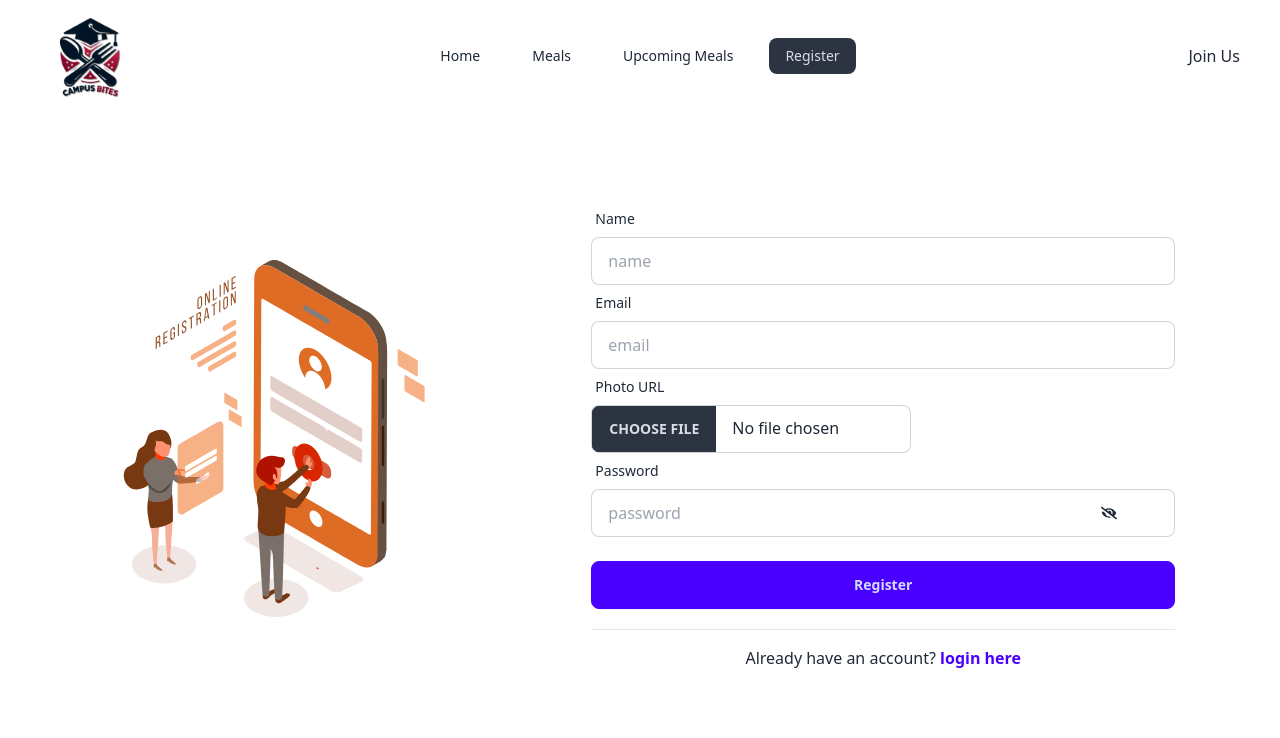
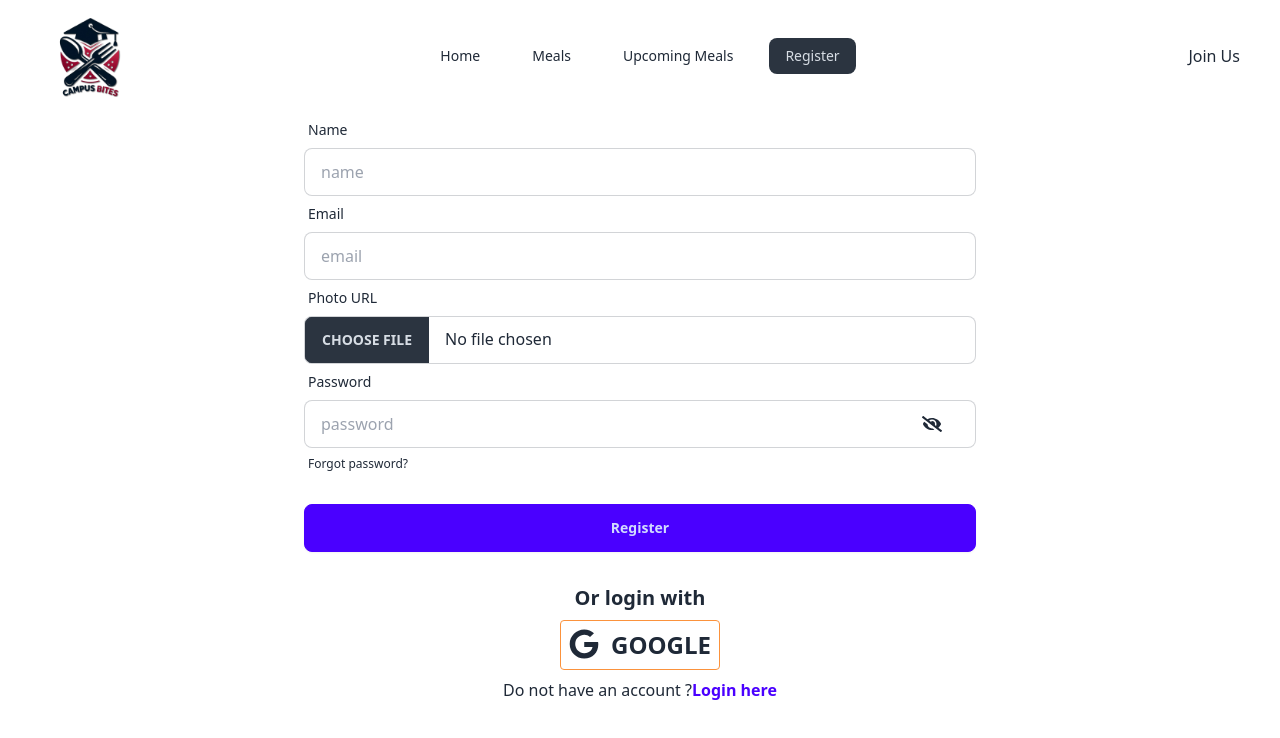
Before and after one commit to rakibulhasan044/assignment-12-client, a React (Vite) app: page /register in a window 1280 px wide. Shown: the top 738 px of the page. Built offline with nearby package versions, Linux system fonts and the light colour scheme; no server answers.

Commit message:
implemented react hookgorm

```diff
--- /dev/null
+++ b/src/Utils/image.js
@@ -0,0 +1,8 @@
+import axios from "axios";
+
+export const imageUpload = async (image) => {
+    const formData = new FormData();
+    formData.append("image", image);
+    const { data } = await axios.post(`https://api.imgbb.com/1/upload?key=${import.meta.env.VITE_IMGBB_API_KEY}`, formData);
+    return data.data.display_url;
+}
--- a/src/hooks/useMeals.jsx
+++ b/src/hooks/useMeals.jsx
@@ -1,7 +1,7 @@
 import { useQuery} from "@tanstack/react-query";
 import useAxiosPublic from "./useAxiosPublic";
 
-const useMeals = (page, filter, priceRange, limit = 6) => {
+const useMeals = (page, filter, priceRange, limit = 0) => {
   const axiosPublic = useAxiosPublic();
 
   const { data: meals = [], isLoading, refetch } = useQuery({
--- a/src/pages/Home/MealsCategory/MealsCategory.jsx
+++ b/src/pages/Home/MealsCategory/MealsCategory.jsx
@@ -7,7 +7,7 @@ import MealsCard from "./MealsCard";
 
 const MealsCategory = () => {
   const [tabIndex, setTabIndex] = useState(0);
-  const [meals, loading] = useMeals(0);
+  const [meals, , isLoading] = useMeals(0);
 
 
   const categories = ["breakfast", "lunch", "snacks", "dinner"];
@@ -16,7 +16,7 @@ const MealsCategory = () => {
     return  meals.filter((item) => item.category === category);
   };
 
-  if (loading) {
+  if (isLoading) {
     return <div className="loading loading-ring loading-lg text-info flex items-center justify-center mx-auto"></div>
   }
 
@@ -33,7 +33,6 @@ const MealsCategory = () => {
         <TabPanel key={index}>
           <div className="grid grid-cols-1 md:grid-cols-2 lg:grid-cols-3 gap-5 mt-10">
             {filterMealsByCategory(category).map((item, index) => (
-              // <li key={index}>{item.item_name}</li>
               <MealsCard key={index} item={item} />
             ))}
           </div>
--- a/src/pages/Login/Login.jsx
+++ b/src/pages/Login/Login.jsx
@@ -1,21 +1,21 @@
+import { useForm } from "react-hook-form";
+import { FaGoogle } from "react-icons/fa6";
 import { Link } from "react-router-dom";
 import { FaEye } from "react-icons/fa6";
 import { FaEyeSlash } from "react-icons/fa";
-import { FaGoogle } from "react-icons/fa6";
-import { useEffect, useState } from "react";
-import Lottie from "lottie-react";
-import login from "../../assets/animation/login.json";
-import AOS from "aos";
-import "aos/dist/aos.css";
+import { useState } from "react";
 import useAuth from "../../hooks/useAuth";
 import Swal from "sweetalert2";
 
-const Login = () => {
+const Register = () => {
+
   const [show, setShow] = useState(false);
   const { user, googleSignIn } = useAuth();
 
-  const handleLogin = async (e) => {
+  const { register, handleSubmit, formState: { errors } } = useForm();
 
+  const onSubmit = data => {
+    console.log(data);
   };
 
   const handleGoogleLogin = async () => {
@@ -34,67 +34,48 @@ const Login = () => {
     }
   };
 
-  useEffect(() => {
-    AOS.init();
-  }, []);
   return (
-    <div
-      className="relative flex flex-col md:flex-row items-center py-10 md:py-20 max-h-screen w-full"
-      data-aos="fade-down"
-    >
-      <div className="w-full md:w-2/5 h-full md:h-auto absolute md:relative top-0 left-0 md:top-auto md:left-auto">
-        <Lottie
-          animationData={login}
-          className="w-full h-full md:h-auto"
-          style={{ zIndex: -1 }}
-        />
-      </div>
-      <div className="flex flex-col w-full md:w-3/5 z-10  p-5 md:p-0">
-        <form onSubmit={handleLogin} className="w-full md:w-4/5 mx-auto">
+    <div className="flex flex-col gap-8 items-center md:mt-20 mx-auto max-w-2xl min-h-screen">
+      <form className="w-full"
+      onSubmit={handleSubmit(onSubmit)}>
+
         <div className="form-control">
           <label className="label">
             <span className="label-text">Email</span>
           </label>
-            <input
-              type="email"
+          <input type="email"
            placeholder="email"
            name="email"
-              className="input input-bordered"
-              required
-            />
+           {...register("name", {required: true})}
+          className="input input-bordered" />
+          {errors.email && <span>This field is required</span>}
         </div>
-          <div className="form-control relative">
-            <label className="label">
-              <span className="label-text">Password</span>
+
+        <div className="form-control ">
+          <label className="label relative "
+          onClick={() => setShow(!show)}>
+            <span className="label-text ">Password</span>
+            {
+              show ? <FaEye size={20} className=" absolute right-[5%] top-[140%]"/> :
+              <FaEyeSlash size={20} className=" absolute right-[5%] top-[140%]"/>
+            }
           </label>
-            <input
-              type={show ? "text" : "password"}
+          <input type={ show ? 'text' : 'password' }
           placeholder="password"
           name="password"
-              className="input input-bordered"
-              required
-            />
-            <span
-              className="absolute top-[52px] right-[10%] cursor-pointer"
-              onClick={() => setShow(!show)}
-              tabIndex={0}
-              aria-label="Toggle password visibility"
-              role="button"
-            >
-              {show ? <FaEye /> : <FaEyeSlash />}
-            </span>
+          {...register("password", { required: true})}
+          className="input input-bordered" />
+          {errors.password && <span>This field is required</span>}
           <label className="label">
-              <a href="#" className="label-text-alt link link-hover">
-                Forgot password?
-              </a>
+            <a href="#" className="label-text-alt link link-hover">Forgot password?</a>
           </label>
         </div>
         <div className="form-control mt-6">
-            <button className="btn btn-primary">Login</button>
+          <button className="btn btn-primary">Register</button>
         </div>
-          <hr className="mt-5" />
       </form>
-        <div className="text-center space-y-2 pt-4">
+
+      <div className="text-center space-y-2">
           <h1 className="text-xl font-bold">Or login with</h1>
           <ul className="flex gap-10 items-center justify-center">
             <li
@@ -110,15 +91,15 @@ const Login = () => {
             </li>
           </ul>
           <p>
-            Do not have an account?{" "}
+            Do not have an account ?
             <Link to="/register" className="text-primary font-semibold">
               Register here
             </Link>
           </p>
         </div>
-      </div>
+
     </div>
   );
 };
 
-export default Login;
+export default Register;
--- a/src/pages/Register/Register.jsx
+++ b/src/pages/Register/Register.jsx
@@ -1,116 +1,187 @@
-import { useEffect, useState } from "react";
-import { Link} from "react-router-dom";
+import { useForm } from "react-hook-form";
+import { FaGoogle } from "react-icons/fa6";
+import { Link } from "react-router-dom";
 import { FaEye } from "react-icons/fa6";
 import { FaEyeSlash } from "react-icons/fa";
-import register from "../../assets/animation/register.json";
-import Lottie from "lottie-react";
+import { useState } from "react";
+import useAuth from "../../hooks/useAuth";
 import Swal from "sweetalert2";
-import AOS from 'aos';
-import 'aos/dist/aos.css';
-
+import { imageUpload } from "../../Utils/image";
 
 const Register = () => {
 
   const [show, setShow] = useState(false);
+  const { user, googleSignIn } = useAuth();
 
-  useEffect(() => {
-    AOS.init();
-  },[])
+  const { register, handleSubmit, formState: { errors } } = useForm();
+  // const handleRegister = (e) => {
+  //   e.preventDefault();
+  //   const form = e.target;
+  //   const name = form.name.value;
+  //   const email = form.email.value;
+  //   const photourl = form.photourl.value;
+  //   const password = form.password.value;
 
+  //   const uppercaseRegex = /[A-Z]/;
+  //   const lowercaseRegex = /[a-z]/;
+  //   const lengthRegex = /.{6,}/;
 
-const handleRegister = e => {
-    console.log('click');
+  //   if (!lengthRegex.test(password)) {
+  //     Swal.fire({
+  //       icon: "error",
+  //       title: "Oops...",
+  //       text: `Password must be longer than 6 character!`,
+  //     });
+  //     return;
+  //   }
+  //   if (!uppercaseRegex.test(password)) {
+  //     Swal.fire({
+  //       icon: "error",
+  //       title: "Oops...",
+  //       text: `Please include a uppercase character!`,
+  //     });
+  //     return;
+  //   }
+  //   if (!lowercaseRegex.test(password)) {
+  //     Swal.fire({
+  //       icon: "error",
+  //       title: "Oops...",
+  //       text: `Please include a lowercase character!`,
+  //     });
+  //     return;
+  //   }
+
+  //   createUser(email, password)
+  //     .then((res) => {
+  //       console.log(res.user);
+  //       updateUserProfile(name, photourl);
+  //       setUser({ ...res?.user, displayName: name, photoURL: photourl });
+  //       navigate(location?.state ? location.state : '/', {replace: true})
+  //       Swal.fire({
+  //         title: "Successfully Register!",
+  //         text: "Welcome!",
+  //         icon: "success",
+  //       });
+  //     })
+  //     .catch((error) => {
+  //       Swal.fire({
+  //         title: "Please Try Again!",
+  //         text: `${error.message}`,
+  //         icon: "error",
+  //       });
+  //     });
+  // };
+
+  const onSubmit = async (data) => {
+    console.log(data);
+    const imageUrl = await imageUpload(data.photoUrl[0]);
+    //console.log(imageUrl);
+  };
+
+  const handleGoogleLogin = async () => {
+    console.log("google click");
+    try {
+      const result = await googleSignIn();
+      console.log(result.user);
+      // navigate(location?.state ? location.state : "/");
+      Swal.fire({
+        title: "Successfully Login!",
+        text: "Welcome!",
+        icon: "success",
+      });
+    } catch (err) {
+      console.log(err.message);
     }
+  };
 
   return (
-    <div className="relative flex flex-col md:flex-row items-center py-10 md:py-20 max-h-screen w-full"  data-aos="fade-down-left">
-      <div className="w-full md:w-2/5 h-full md:h-auto absolute md:relative top-0 left-0 md:top-auto md:left-auto">
-        <Lottie
-          animationData={register}
-          loop={true}
-          className="w-full h-full md:h-auto"
-          style={{ zIndex: -1 }}
-        />
-      </div>
-      <div className="flex flex-col w-full md:w-3/5 z-10  p-5 md:p-0">
-        <form onSubmit={handleRegister} className="w-full md:w-4/5 mx-auto">
+    <div className="flex flex-col gap-8 items-center justify-center mx-auto max-w-2xl">
+      <form className="w-full"
+      onSubmit={handleSubmit(onSubmit)}>
       <div className="form-control">
           <label className="label">
             <span className="label-text">Name</span>
           </label>
-            <input
-              type="text"
+          <input type="text"
           placeholder="name"
           name="name"
-              className="input input-bordered"
-              required
-            />
+          {...register("name", {required: true})}
+          className="input input-bordered" />
+          {errors.name && <span>This field is required</span>}
         </div>
+
         <div className="form-control">
           <label className="label">
             <span className="label-text">Email</span>
           </label>
-            <input
-              type="email"
+          <input type="email"
            placeholder="email"
            name="email"
-              className="input input-bordered"
-              required
-            />
+           {...register("email", {required: true})}
+          className="input input-bordered" />
+          {errors.email && <span>This field is required</span>}
         </div>
-          {/* <div className="form-control">
+
+        <div className="form-control">
           <label className="label">
             <span className="label-text">Photo URL</span>
           </label>
-            <input
-              type="text"
+          <input type="file"
           placeholder="photo url"
-              name="photourl"
-              className="input input-bordered"
-              required
-            />
-          </div> */}
-          <div className="form-control relative">
-          <label className="label">
-              <span className="label-text">Photo URL</span>
+          name="photoUrl"
+          {...register("photoUrl", { required: true})}
+
+          className="file-input file-input-bordered w-full max-w-2xl" />
+          {errors.email && <span>This field is required</span>}
+        </div>
+
+        <div className="form-control ">
+          <label className="label relative "
+          onClick={() => setShow(!show)}>
+            <span className="label-text ">Password</span>
+            {
+              show ? <FaEye size={20} className=" absolute right-[5%] top-[140%]"/> :
+              <FaEyeSlash size={20} className=" absolute right-[5%] top-[140%]"/>
+            }
           </label>
-          <input type="file" className="file-input file-input-bordered w-full max-w-xs" />
-          </div>
-          <div className="form-control relative">
-            <label className="label">
-              <span className="label-text">Password</span>
-            </label>
-            <input
-              type={show ? "text" : "password"}
+          <input type={ show ? 'text' : 'password' }
           placeholder="password"
           name="password"
-              className="input input-bordered"
-              required
-            />
-            <span
-              className="absolute top-[52px] right-[10%] cursor-pointer"
-              onClick={() => setShow(!show)}
-              tabIndex={0}
-              aria-label="Toggle password visibility"
-              role="button"
-            >
-              {show ? <FaEye /> : <FaEyeSlash />}
-            </span>
+          {...register("password", { required: true})}
+          className="input input-bordered" />
+          {errors.password && <span>This field is required</span>}
+          <label className="label">
+            <a href="#" className="label-text-alt link link-hover">Forgot password?</a>
+          </label>
         </div>
         <div className="form-control mt-6">
           <button className="btn btn-primary">Register</button>
         </div>
-          <hr className="mt-5" />
       </form>
-        <div className="text-center space-y-2 pt-4">
+
+      <div className="text-center space-y-2">
+          <h1 className="text-xl font-bold">Or login with</h1>
+          <ul className="flex gap-10 items-center justify-center">
+            <li
+              onClick={handleGoogleLogin}
+              tabIndex={0}
+              role="button"
+              aria-label="Login with Google"
+            >
+              <div className="flex gap-3 border p-2 rounded border-orange-400">
+                <FaGoogle size={30} />
+                <p className=" text-2xl font-semibold">GOOGLE</p>
+              </div>
+            </li>
+          </ul>
           <p>
-            Already have an account?{" "}
+            Do not have an account ?
             <Link to="/login" className="text-primary font-semibold">
-              login here
+              Login here
             </Link>
           </p>
         </div>
-      </div>
+
     </div>
   );
 };
--- a/src/shared/Navbar/Navbar.jsx
+++ b/src/shared/Navbar/Navbar.jsx
@@ -11,14 +11,14 @@ const Navbar = () => {
         <NavLink to="/">Home</NavLink>
       </li>
       <li>
-        <NavLink to="meals">Meals</NavLink>
+        <NavLink to="/meals">Meals</NavLink>
       </li>
       <li>
-        <NavLink to="upcoming-meals">Upcoming Meals</NavLink>
+        <NavLink to="/upcoming-meals">Upcoming Meals</NavLink>
       </li>
 
       <li>
-        <NavLink to="register">Register</NavLink>
+        <NavLink to="/register">Register</NavLink>
       </li>
     </>
   );
```
Also changed, not shown: src/components/CategoryListbox/CategoryListbox.jsx (+9 -18 lines), src/components/Star/Star.jsx (+7 -1 lines), src/hooks/useInfiniteMeals.jsx (deleted, +0 -20 lines), src/pages/Home/MealsCategory/MealsCard.jsx (+14 -2 lines), src/pages/Meals/Meals.jsx (+31 -20 lines), src/provider/AuthProvider.jsx (+9 -0 lines). Lines whose indentation alone changed are shown as unchanged.
